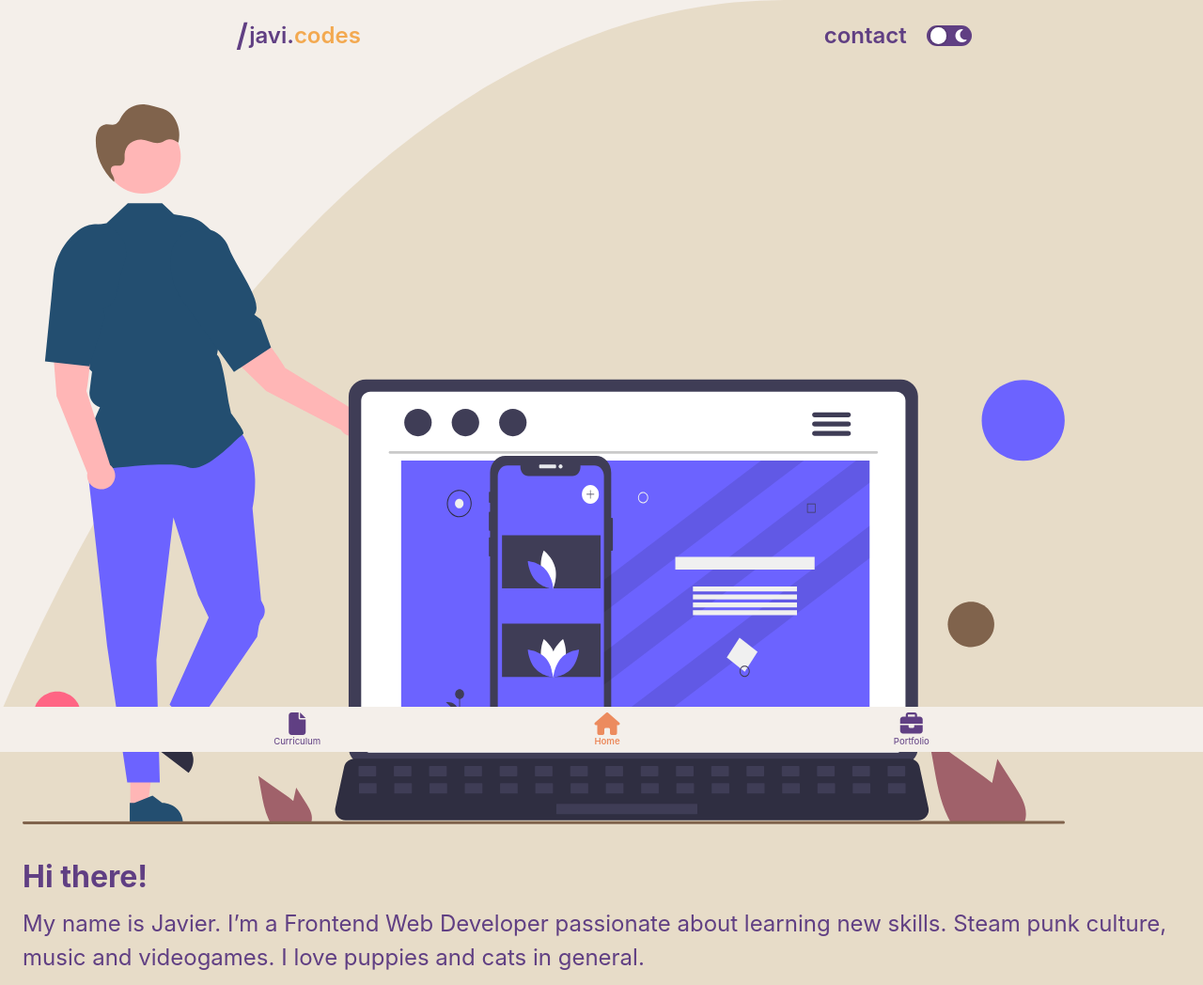
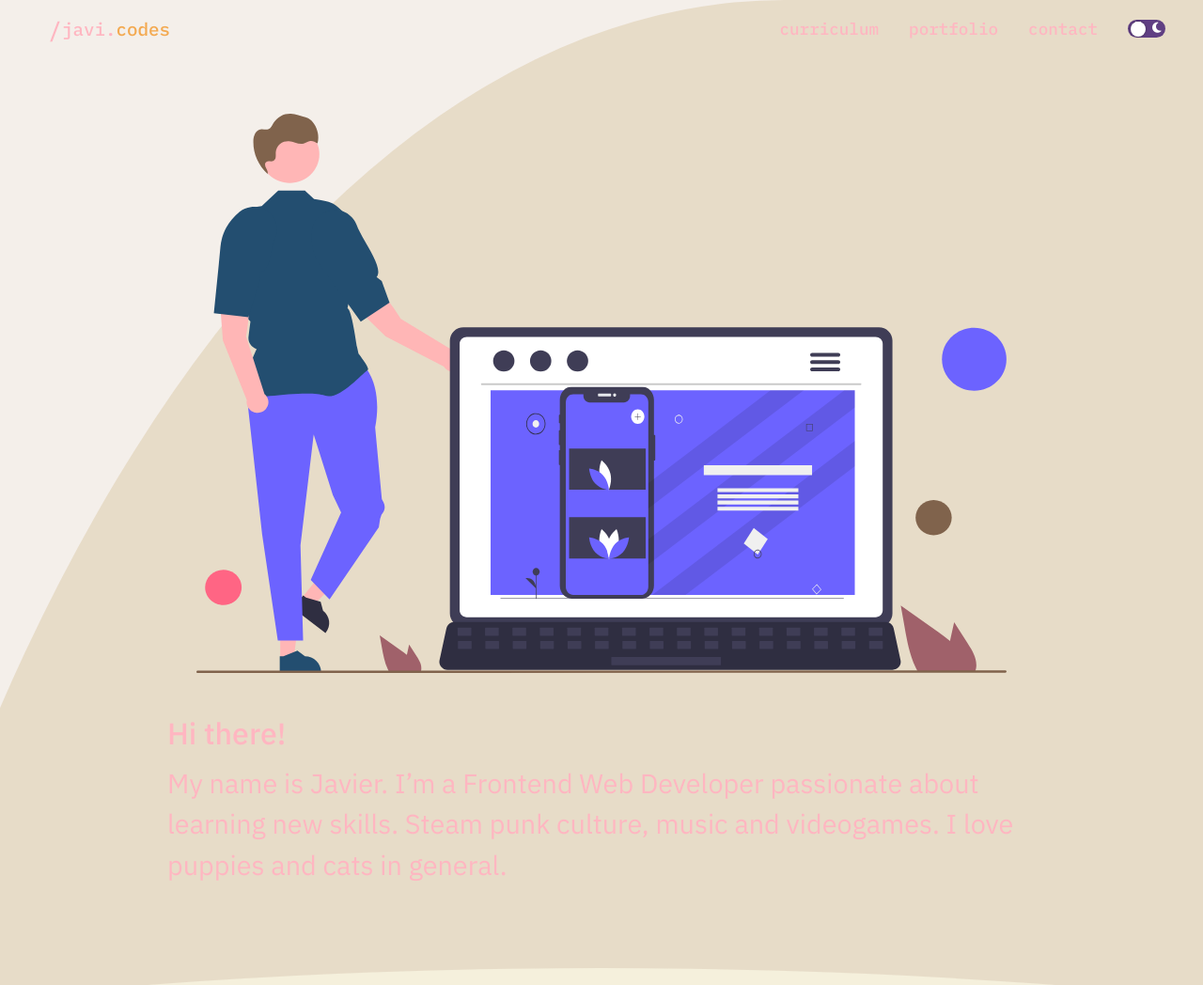
Before and after one commit to JaviVS7/portfolio-deploy, a website built with Vite: page index.html in a window 1280 px wide. Shown: the top 1048 px of the page at 94% size. Built offline with nearby package versions, Linux system fonts and the light colour scheme.

Commit message:
add responsive_tablet

```diff
--- a/index.html
+++ b/index.html
@@ -7,6 +7,11 @@
 
     <!-- Font awesome CDN -->
     <link rel="stylesheet" href="https://cdnjs.cloudflare.com/ajax/libs/font-awesome/6.5.1/css/all.min.css" integrity="sha512-DTOQO9RWCH3ppGqcWaEA1BIZOC6xxalwEsw9c2QQeAIftl+Vegovlnee1c9QX4TctnWMn13TZye+giMm8e2LwA==" crossorigin="anonymous" referrerpolicy="no-referrer" />
+
+    <!-- Fonts -->
+    <style>
+      @import url('https://fonts.googleapis.com/css2?family=IBM+Plex+Mono:wght@100;300;400;500&family=IBM+Plex+Sans:wght@100;300;400;500&display=swap');
+      </style>
 
     <title>Home | javi-code</title>
   </head>
@@ -154,7 +159,7 @@
         </div>
 
         <div class="footer__copy-right">
-          <span style="font-weight: 600;">2024 @javi.codes</span>
+          <span style="font-family: IBM Plex Mono;">2024 @javi.codes</span>
         </div>
       </footer>
 
--- a/src/css/menu.scss
+++ b/src/css/menu.scss
@@ -52,6 +52,11 @@ $nav-color: #fafae1;
 
         }
 
+// ----------- RESPONSIVE ---------------
 
+        @media screen and (min-width: 768px) {
+
+                display: none;
+            }
 
 }
--- a/src/css/navbar.scss
+++ b/src/css/navbar.scss
@@ -5,22 +5,26 @@ $switch-bgdk-color: #603F83;
 
 .header__container {
     display: flex;
+    font-family: "IBM Plex Mono", monospace;
+    font-size: 1.2rem;
     // border: 1px solid white;
-    justify-content: space-around;
+    justify-content: space-between;
     align-items: center;
-    margin-top: 0.8rem;
+    margin-top: 0.80rem;
+    padding-right: 0.5rem;
+
 
     .header__logo a {
         position: relative;
-        top: -.25rem;
-        font-size: 1.5rem;
-        font-weight: 600;
+        top: -.1rem;
+        // font-size: 1.5rem;
+        font-weight: 500;
         .slash {
             position: relative;
-            top: .2rem;
-            left: .3rem;
-            font-size: 2.1rem ;
-            font-weight: 600;
+            top: .15rem;
+            left: .7rem;
+            font-size: 1.5rem ;
+            font-weight: 500;
 
         }
     }
@@ -28,11 +32,11 @@ $switch-bgdk-color: #603F83;
     .nav__item-group {
         display: flex;
         align-items: center;
-        gap: 1.3rem;
+        gap: 1rem;
     }
     .nav__item {
-        font-size: 1.5rem;
-        font-weight: 600;
+        font-size: 1.25rem;
+        font-weight: 400;
     }
     .nav__item-hide {
         display: none;
@@ -42,8 +46,9 @@ $switch-bgdk-color: #603F83;
         display: flex;
         justify-content: space-around;
         align-items: center;
-        width: 3rem;
+        width: 2.5rem;
         height: 100%;
+        font-size: 0.8rem;
         position: relative;
         top: 0rem;
         background-color: $switch-bgdk-color;
@@ -57,11 +62,11 @@ $switch-bgdk-color: #603F83;
         &::before{
             content: "";
             // display: block;
-            width: 1.1rem;
-            height: 1.1rem;
+            width: 1rem;
+            height: 1rem;
             position: absolute;
-            top: 0.25remrem;
-            left: 0.25rem;
+            top: 0.10rem;
+            left: 0.2rem;
             // right: unset;
             border-radius: 50%;
             background-color: white;
@@ -73,7 +78,7 @@ $switch-bgdk-color: #603F83;
             background-color: $switch-bg-color;
 
             &::before {
-                transform: translateX(135%);
+                transform: translateX(110%);
             }
         }
 
@@ -86,4 +91,23 @@ $switch-bgdk-color: #603F83;
     }
 
 
+    // -------------------- RESPONSIVE --------------------
+
+    @media screen and (min-width: 768px) {
+
+        .nav__item-group {
+          gap: 2rem;
+
+          .nav__item {
+            font-size: 1.1rem;
+            font-weight: 500;
+            }
+        }
+        .nav__item-hide {
+            display: block;
+        }
+
+    }
+
+
 }
--- a/src/css/reset.css
+++ b/src/css/reset.css
@@ -1,7 +1,9 @@
 :root {
-    font-family: Inter, system-ui, Avenir, Helvetica, Arial, sans-serif;
+    /* font-family: Inter, system-ui, Avenir, Helvetica, Arial, sans-serif; */
+    font-family: "IBM Plex Sans", sans-serif;
+    font-style: normal;
+    font-weight: 400;
     font-size: 16px;
-    font-weight: 400;
     font-synthesis: none;
     line-height: 1.5;
 
--- a/style.scss
+++ b/style.scss
@@ -2,6 +2,7 @@
 @import url(./src/css/reset.css);
 @import url(./src/css/navbar.scss);
 @import url(./src/css/menu.scss);
+
 
 // variables
 $main-color: #F4EFEA;
@@ -10,7 +11,7 @@ $main-dk-color: rgba(51, 27, 63, 0.8);
 $second-color: rgba(215, 196, 158, 0.45);
 $second-dk-color: #343148;
 
-$third-color: #fafae1;
+$third-color: #F5F0DC;
 $third-dk-color: #2d2d46;
 
 $text-color: #603F83;
@@ -23,7 +24,6 @@ $element__color: #d3d3d3;
 $selection-color: #EC8B5E;
 $selection-dk-color:#6ce2ff;
 $selection-dk-color-alpha:rgba(107, 225, 255, 0.5);
-$contact-color: #f5f0dc;
 $contact-color-alpha: rgba(250, 240, 220, 0.6);
 
 $night-color: #00203f;
@@ -31,6 +31,7 @@ $transparent-color: transparent;
 // ------------------------------------------------------------------------------------------------
 
 body {
+
   background-color: $main-color;
   transition: background-color .5s ease;
   color: $text-color;
@@ -45,7 +46,7 @@ body {
   flex-direction: column;
   position: relative;
   max-width: 1440px;
-  min-height: 0px;
+  // min-height: 0px;
   // height: 100vh;
   // height: -webkit-fill-available;
   // overflow-x: hidden;
@@ -73,15 +74,16 @@ body {
 
 .layout__main {
   // border: 3px solid red;
+  width: 100%;
   margin-top: 3rem;
   padding: 0 1.5rem;
 
-  .main__img {
-    width: 90%;
-    // margin: 0 auto;
-  }
   .main__header {
     margin-top: 2rem;
+  }
+  .main__img {
+    width: 100%;
+    // margin: 0 auto;
   }
   .main__text {
     font-size: 1.5rem;
@@ -115,16 +117,17 @@ body {
   }
   .about__text-container {
     margin-top: 0.8rem;
-    text-align: justify;
+    text-align: left;
+    font-size: 1rem;
   }
 
   .about__img {
-    width: 85%;
+    max-width: 100%;
     margin: 1rem auto;
   }
 
   .about__resume{
-    font-size: 1.2rem;
+    font-size: 1.3rem;
     padding: 1rem auto;
   }
 }
@@ -147,7 +150,7 @@ body {
       gap: 1.5rem;
       color: $text-color;
       font-weight: 500;
-      background-color: $contact-color ;
+      background-color: $third-color ;
       padding: 1.5rem;
       margin-top: 2rem;
       border-radius: 10px;
@@ -182,7 +185,7 @@ body {
 
 
         &:focus {
-          border: 2px solid rgba(100, 100, 100, 0.5);
+          border: 2px solid rgba(130, 130, 100, 0.7);
         }
 
         &:focus ~ label,
@@ -340,9 +343,83 @@ body {
 
 
 
+// -------------------------------------RESPONSIVE MOBILE FIRST---------------------
 
 
 
+/* Estilos para dispositivos con pantalla de 768px o más */
+@media screen and (min-width: 768px) {
+
+  .header__container {
+    justify-content: space-between;
+    padding: 0 2.5rem;
+
+  }
+
+
+  .main__container {
+    margin-top: 1.5rem;
+    .main__img {
+      width: 70%;
+      margin: 0 auto;
+    }
+   .main__description {
+    width: 75%;
+    margin: 0 auto;
+    margin-top: 2.5rem;
+
+      .main__header {
+        margin-top: 1rem;
+      }
+      .main__text {
+        font-size: 1.8rem;
+      }
+   }
+  }
+
+  .layout__about {
+
+    padding: 2rem 2.5rem;
+
+    .about__title {
+      font-size: 3rem;
+    }
+
+    .about__text {
+      font-size: 1.4rem;
+  }
+
+  .about__img {
+    width: 70%;
+    margin: 2rem auto;
+  }
+
+  .about__resume {
+    font-size: 1.8rem;
+    // text-align: center;
+  }
+  }
+
+  .layout__footer {
+
+    .form__title {
+      font-size: 3rem;
+    }
+
+    .contact__form {
+      width: 60%;
+    }
+
+  }
+
+}
+
+/* Estilos para dispositivos con pantalla de 1200px o más */
+@media screen and (min-width: 1200px) {
+  body {
+    color: lightpink;
+  }
+}
 
 
 
```
Also changed, not shown: 1 other file.
